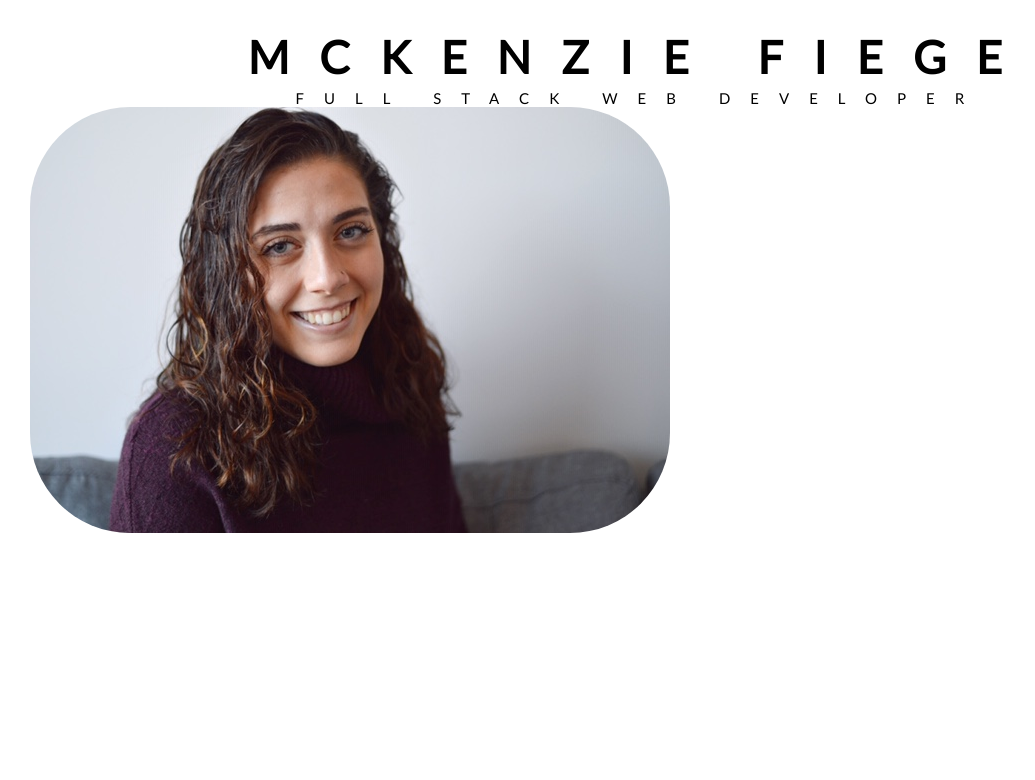
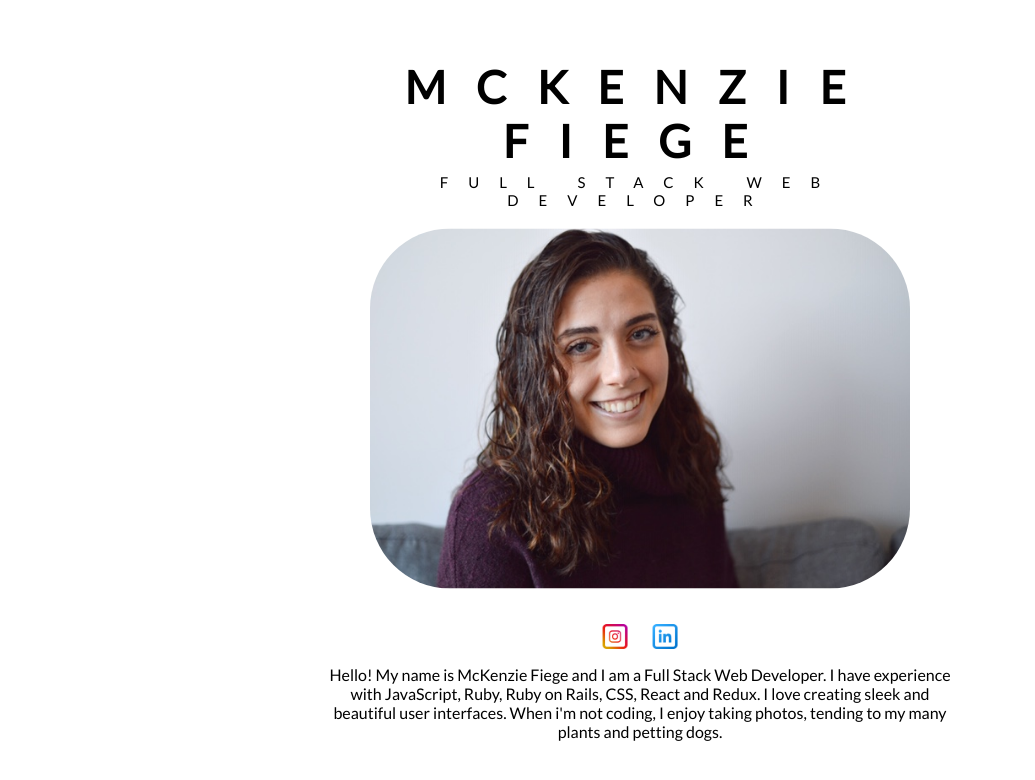
Before and after one commit to mckenziefiege/mckenziefiegeportfolio, a React (Create React App) app: page / in a window 1280 px wide. Shown: the top 780 px of the page, without its empty margins (0-1035 px from the left). Built offline with nearby package versions, Linux system fonts and the light colour scheme.

Commit message:
added project and technology stacj components

```diff
--- a/src/App.css
+++ b/src/App.css
@@ -7,13 +7,12 @@
 }
 
 body {
-  padding: 30px;
+  padding: 20px;
   font-family: 'Lato', sans-serif;
 }
 
 .name-header {
   text-transform: uppercase;
-  text-align: center;
 }
 
 .name-header-main {
@@ -21,6 +20,7 @@ body {
   font-size: 45px;
   letter-spacing: 30px;
   padding-bottom: 5px;
+  position: relative;
 }
 
 .name-header-sub {
@@ -28,8 +28,19 @@ body {
   font-size: 15px;
   letter-spacing: 20px;
   font-weight: 100;
+  position: relative;
+}
+
+.about-me-box {
+  position: absolute;
+  top: 50%;
+  left: 50%;
+  transform: translate(-50%, -50%);
+  text-align: center;
 }
 
 .head-shot {
   border-radius: 100px;
+  position: relative;
+  padding: 20px;
 }
--- a/src/Components/AboutMe.js
+++ b/src/Components/AboutMe.js
@@ -1,16 +1,31 @@
 import React, { Component } from 'react';
 import FullSizeRender from '../img/FullSizeRender.jpg'
+import Instagram from '../img/iconfinder_instagram_3999037.png'
+import LinkedIn from '../img/iconfinder_linkedin_3999038.png'
 
 class AboutMe extends Component {
 
   render() {
     return (
-      <div>
+      <div className="about-me-box">
+
         <h1 className="name-header">
         <span className="name-header-main">McKenzie Fiege</span>
         <span className="name-header-sub">Full Stack Web Developer</span>
         </h1>
-        <img src={FullSizeRender} alt="head shot" className="head-shot"/>
+
+        <div  className="image-box">
+        <img src={FullSizeRender} alt="head shot" className="head-shot" height="400px"/>
+        </div>
+
+        <div>
+        <img src={Instagram} alt="Instagram" height="50px"/>
+        <img src={LinkedIn} alt="LinkedIn"height="50px"/>
+        </div>
+
+        <div>
+          Hello! My name is McKenzie Fiege and I am a Full Stack Web Developer. I have experience with JavaScript, Ruby, Ruby on Rails, CSS, React and Redux. I love creating sleek and beautiful user interfaces. When i'm not coding, I enjoy taking photos, tending to my many plants and petting dogs.
+        </div>
       </div>
     )
   }
```
Also changed, not shown: src/Components/Projects.js (added), src/Components/TechnologyStack.js (added), src/img/iconfinder_instagram_3999037.png (added), src/img/iconfinder_linkedin_3999038.png (added).
